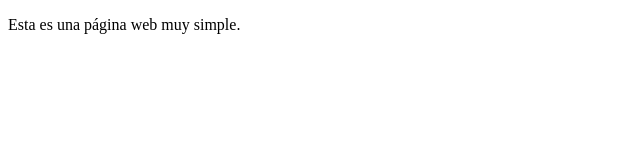
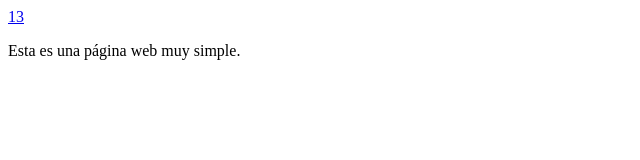
Before and after one commit to RBN13ES/RBN, a plain HTML site: page index.html in a window 1280 px wide. Shown: the whole page, without its empty margins (0-640 px from the left). Drawn offline with Linux system fonts and the light colour scheme.

Commit message:
Update index.html

```diff
--- a/index.html
+++ b/index.html
@@ -4,6 +4,8 @@
   <title>RBN</title>
 </head>
 <body>
+  <a href="https://es.wikipedia.org/wiki/13">13</a>
+
 <p>Esta es una página web muy simple.</p>
 
 </body>
```
